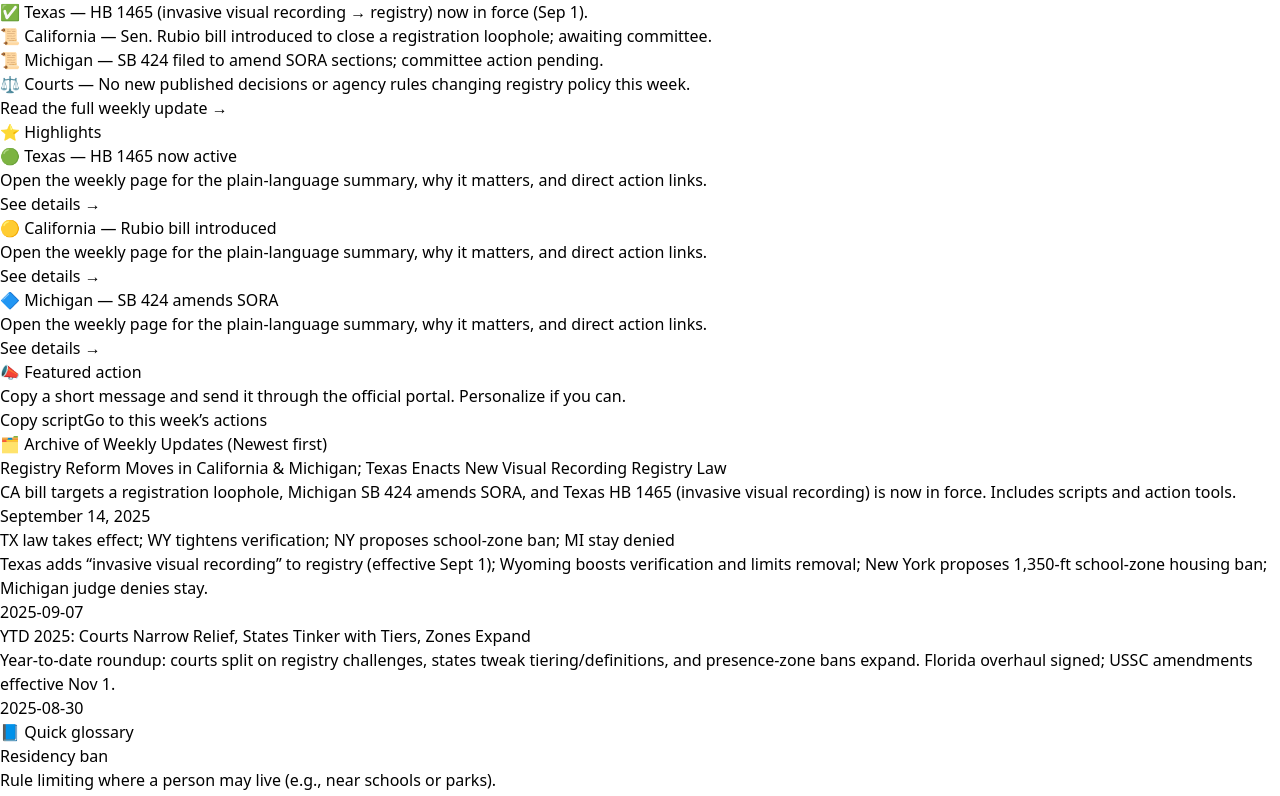
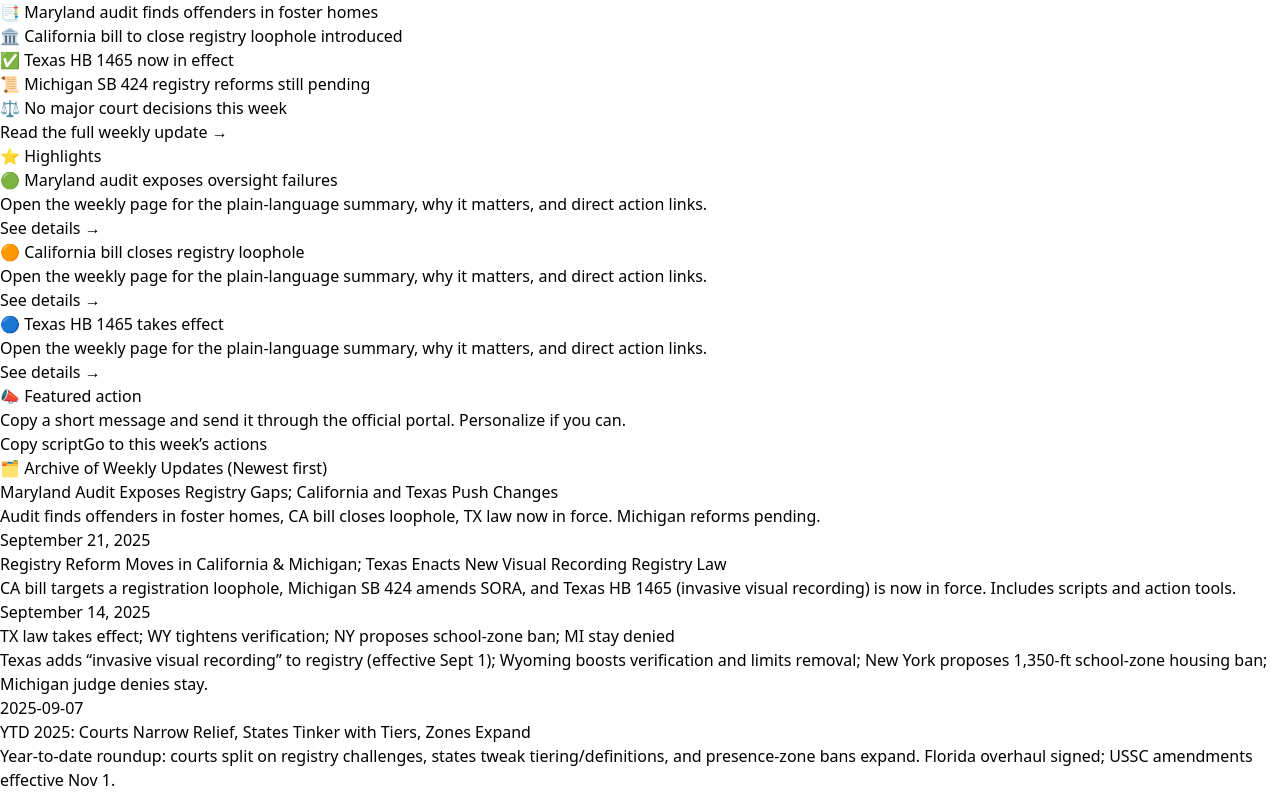
Before and after one commit to projectsolarrecon/Solar, a React (Vite) app: page /resources/legislative-tracker in a window 1280 px wide. Shown: the part 3200-3996 px from the top of the page. Built offline with nearby package versions, Linux system fonts and the light colour scheme.

Commit message:
Update legislativeUpdates.ts

```diff
--- a/src/data/legislativeUpdates.ts
+++ b/src/data/legislativeUpdates.ts
@@ -11,6 +11,12 @@ export type LegislativeUpdateMeta = {
 };
 
 export const legislativeUpdates: LegislativeUpdateMeta[] = [
+  {
+    date: "September 21, 2025",
+    title: "Maryland Audit Exposes Registry Gaps; California and Texas Push Changes",
+    slug: "2025-09-21",
+    summary: "Audit finds offenders in foster homes, CA bill closes loophole, TX law now in force. Michigan reforms pending.",
+  },
   {
   date: "September 14, 2025",
   title: "Registry Reform Moves in California & Michigan; Texas Enacts New Visual Recording Registry Law",
```
